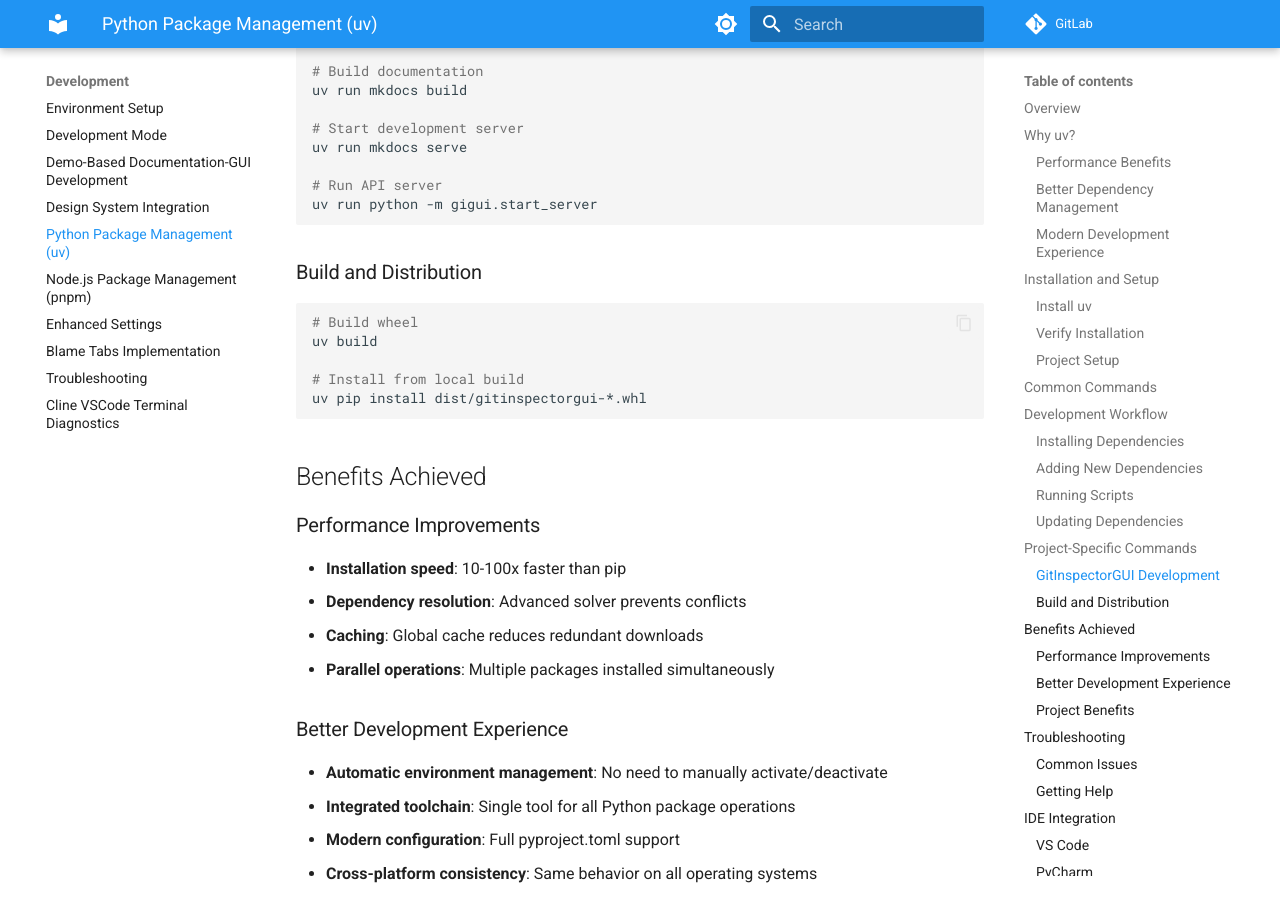
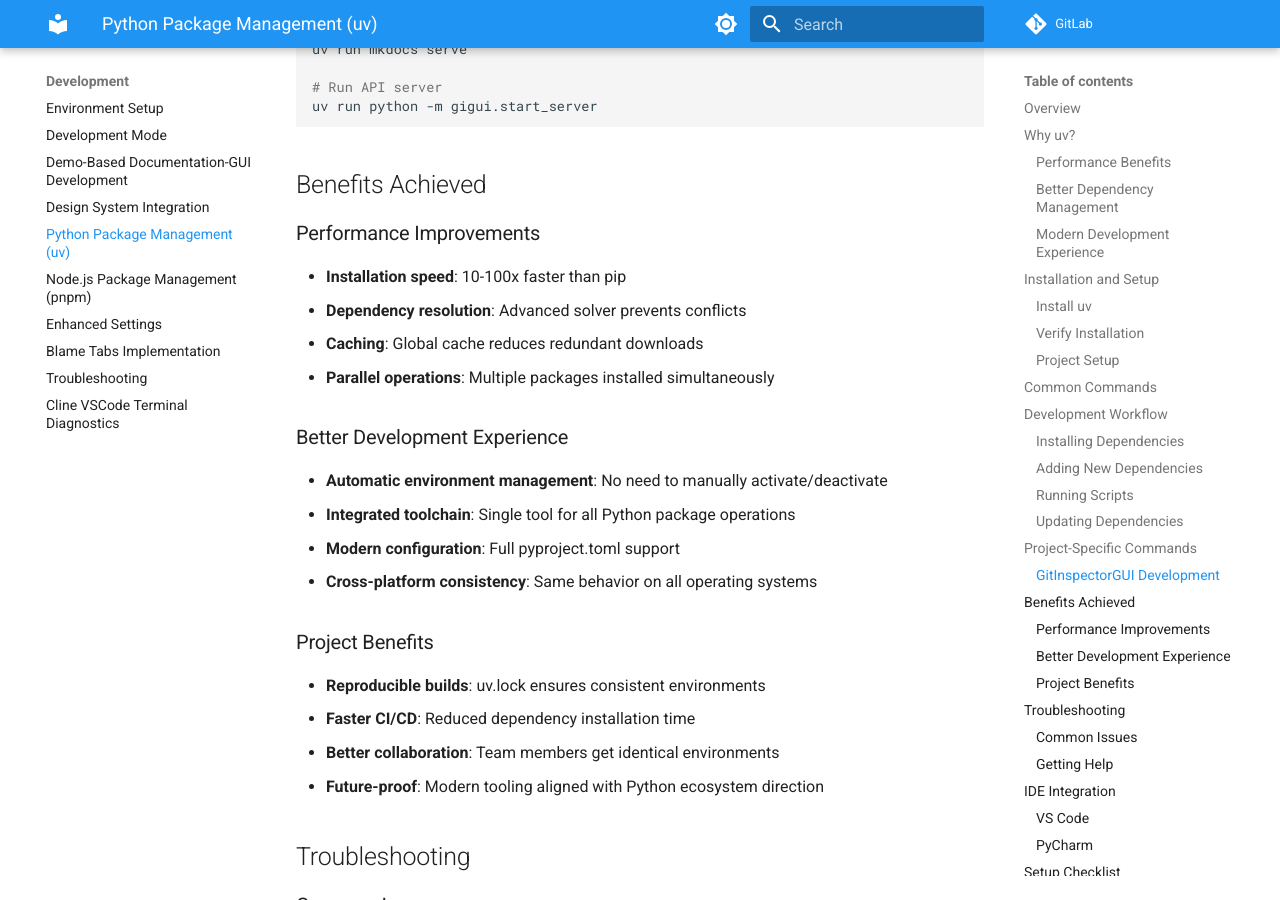
Before and after one commit to boost-edu-tools/gitinspectorgui, an MkDocs documentation site: the page built from docs/development/python-management-uv.md, in a window 1280 px wide and 900 px high, scrolled down 3756 px. Built offline with MkDocs 1.6.1 and Material for MkDocs 9.7.7, drawn with Linux system fonts in a browser that asks for light colours; comment, search, counter and statistics services are not loaded; some of the changed text lies outside the part shown.

Commit message:
docs: Remove confusing Python CLI distribution section
- Remove Python CLI table from deployment documentation
- Remove Python CLI build step from manual build commands
- Focus deployment guide on Tauri-based distribution strategy
- Clarify that both GUI and future CLI versions will be Tauri applications
- Eliminate confusion about pip-based distribution which is not the intended approach

The deployment guide now accurately reflects the project's distribution strategy
of platform-specific binaries rather than Python package distribution.

````diff
--- a/docs/development/python-management-uv.md
+++ b/docs/development/python-management-uv.md
@@ -7,40 +7,40 @@
 ## Why uv?
 
 ### Performance Benefits
-- **10-100x faster** than pip for most operations
-- **Faster dependency resolution** with advanced solver
-- **Parallel downloads** and installations
-- **Efficient caching** reduces repeated downloads
+
+-   **10-100x faster** than pip for most operations
+-   **Faster dependency resolution** with advanced solver
+-   **Parallel downloads** and installations
+-   **Efficient caching** reduces repeated downloads
 
 ### Better Dependency Management
-- **Unified tool** - replaces pip, pip-tools, pipx, virtualenv, and more
-- **Lockfile support** with `uv.lock` for reproducible builds
-- **Better conflict resolution** prevents dependency hell
-- **Cross-platform consistency** with deterministic installs
+
+-   **Unified tool** - replaces pip, pip-tools, pipx, virtualenv, and more
+-   **Lockfile support** with `uv.lock` for reproducible builds
+-   **Better conflict resolution** prevents dependency hell
+-   **Cross-platform consistency** with deterministic installs
 
 ### Modern Development Experience
-- **Single binary** - no Python required for installation
-- **Project management** - handles virtual environments automatically
-- **Tool integration** - works seamlessly with pyproject.toml
-- **Version management** - can install and manage Python versions
+
+-   **Single binary** - no Python required for installation
+-   **Project management** - handles virtual environments automatically
+-   **Tool integration** - works seamlessly with pyproject.toml
+-   **Version management** - can install and manage Python versions
 
 ## Installation and Setup
 
 ### Install uv
 
 **macOS/Linux:**
+
 ```bash
 curl -LsSf https://astral.sh/uv/install.sh | sh
 ```
 
 **Windows:**
+
 ```powershell
 powershell -ExecutionPolicy ByPass -c "irm https://astral.sh/uv/install.ps1 | iex"
-```
-
-**Alternative (using pip):**
-```bash
-pip install uv
 ```
 
 ### Verify Installation
@@ -70,16 +70,16 @@
 
 ## Common Commands
 
-| Command | Purpose | Notes |
-|---------|---------|-------|
-| `uv add package` | Add dependency | Adds to pyproject.toml |
-| `uv sync` | Install all dependencies | Uses pyproject.toml |
-| `uv add package --upgrade` | Update specific package | Updates to latest version |
-| `uv pip list` | List installed packages | Shows current environment |
-| `uv pip show package` | Show package info | Detailed package information |
-| `uv remove package` | Remove dependency | Removes from pyproject.toml |
-| `uv venv` | Create virtual environment | Creates .venv directory |
-| `uv add --group dev package` | Add dev dependency | Adds to dev dependencies |
+| Command                      | Purpose                    | Notes                        |
+| ---------------------------- | -------------------------- | ---------------------------- |
+| `uv add package`             | Add dependency             | Adds to pyproject.toml       |
+| `uv sync`                    | Install all dependencies   | Uses pyproject.toml          |
+| `uv add package --upgrade`   | Update specific package    | Updates to latest version    |
+| `uv pip list`                | List installed packages    | Shows current environment    |
+| `uv pip show package`        | Show package info          | Detailed package information |
+| `uv remove package`          | Remove dependency          | Removes from pyproject.toml  |
+| `uv venv`                    | Create virtual environment | Creates .venv directory      |
+| `uv add --group dev package` | Add dev dependency         | Adds to dev dependencies     |
 
 ## Development Workflow
 
@@ -160,41 +160,35 @@
 uv run python -m gigui.start_server
 ```
 
-### Build and Distribution
-
-```bash
-# Build wheel
-uv build
-
-# Install from local build
-uv pip install dist/gitinspectorgui-*.whl
-```
-
 ## Benefits Achieved
 
 ### Performance Improvements
-- **Installation speed**: 10-100x faster than pip
-- **Dependency resolution**: Advanced solver prevents conflicts
-- **Caching**: Global cache reduces redundant downloads
-- **Parallel operations**: Multiple packages installed simultaneously
+
+-   **Installation speed**: 10-100x faster than pip
+-   **Dependency resolution**: Advanced solver prevents conflicts
+-   **Caching**: Global cache reduces redundant downloads
+-   **Parallel operations**: Multiple packages installed simultaneously
 
 ### Better Development Experience
-- **Automatic environment management**: No need to manually activate/deactivate
-- **Integrated toolchain**: Single tool for all Python package operations
-- **Modern configuration**: Full pyproject.toml support
-- **Cross-platform consistency**: Same behavior on all operating systems
+
+-   **Automatic environment management**: No need to manually activate/deactivate
+-   **Integrated toolchain**: Single tool for all Python package operations
+-   **Modern configuration**: Full pyproject.toml support
+-   **Cross-platform consistency**: Same behavior on all operating systems
 
 ### Project Benefits
-- **Reproducible builds**: uv.lock ensures consistent environments
-- **Faster CI/CD**: Reduced dependency installation time
-- **Better collaboration**: Team members get identical environments
-- **Future-proof**: Modern tooling aligned with Python ecosystem direction
+
+-   **Reproducible builds**: uv.lock ensures consistent environments
+-   **Faster CI/CD**: Reduced dependency installation time
+-   **Better collaboration**: Team members get identical environments
+-   **Future-proof**: Modern tooling aligned with Python ecosystem direction
 
 ## Troubleshooting
 
 ### Common Issues
 
 **uv command not found:**
+
 ```bash
 # Restart terminal or source the environment
 source ~/.bashrc  # Linux
@@ -202,6 +196,7 @@
 ```
 
 **Permission errors:**
+
 ```bash
 # uv installs to user directory by default, no sudo needed
 # If issues persist, check PATH:
@@ -209,6 +204,7 @@
 ```
 
 **Virtual environment issues:**
+
 ```bash
 # Remove and recreate environment
 rm -rf .venv
@@ -217,6 +213,7 @@
 ```
 
 **Dependency conflicts:**
+
 ```bash
 # uv has better conflict resolution than pip
 # If issues occur, try:
@@ -242,27 +239,28 @@
 ### VS Code
 
 1. **Python Interpreter**: Select the uv-created virtual environment
-   - `Ctrl+Shift+P` → "Python: Select Interpreter"
-   - Choose `.venv/bin/python` (or `.venv\Scripts\python.exe` on Windows)
+
+    - `Ctrl+Shift+P` → "Python: Select Interpreter"
+    - Choose `.venv/bin/python` (or `.venv\Scripts\python.exe` on Windows)
 
 2. **Terminal Integration**: VS Code will automatically activate the environment
 
 ### PyCharm
 
 1. **Project Interpreter**:
-   - File → Settings → Project → Python Interpreter
-   - Add → Existing Environment
-   - Select `.venv/bin/python`
+    - File → Settings → Project → Python Interpreter
+    - Add → Existing Environment
+    - Select `.venv/bin/python`
 
 ## Setup Checklist
 
-- [ ] Install uv globally
-- [ ] Verify uv installation with `uv --version`
-- [ ] Navigate to project directory
-- [ ] Run `uv sync` to install dependencies
-- [ ] Test project functionality with `uv run gigui --help`
-- [ ] Configure IDE to use uv-created virtual environment
-- [ ] Verify all development workflows function correctly
+-   [ ] Install uv globally
+-   [ ] Verify uv installation with `uv --version`
+-   [ ] Navigate to project directory
+-   [ ] Run `uv sync` to install dependencies
+-   [ ] Test project functionality with `uv run gigui --help`
+-   [ ] Configure IDE to use uv-created virtual environment
+-   [ ] Verify all development workflows function correctly
 
 ## FAQ
 
@@ -283,10 +281,10 @@
 
 ## Additional Resources
 
-- [uv Documentation](https://docs.astral.sh/uv/)
-- [uv GitHub Repository](https://github.com/astral-sh/uv)
-- [Python Packaging Guide](https://packaging.python.org/)
-- [pyproject.toml Specification](https://peps.python.org/pep-0621/)
+-   [uv Documentation](https://docs.astral.sh/uv/)
+-   [uv GitHub Repository](https://github.com/astral-sh/uv)
+-   [Python Packaging Guide](https://packaging.python.org/)
+-   [pyproject.toml Specification](https://peps.python.org/pep-0621/)
 
 ---
 
````
Also changed, not shown: docs/operations/deployment.md (+0 -10 lines).
